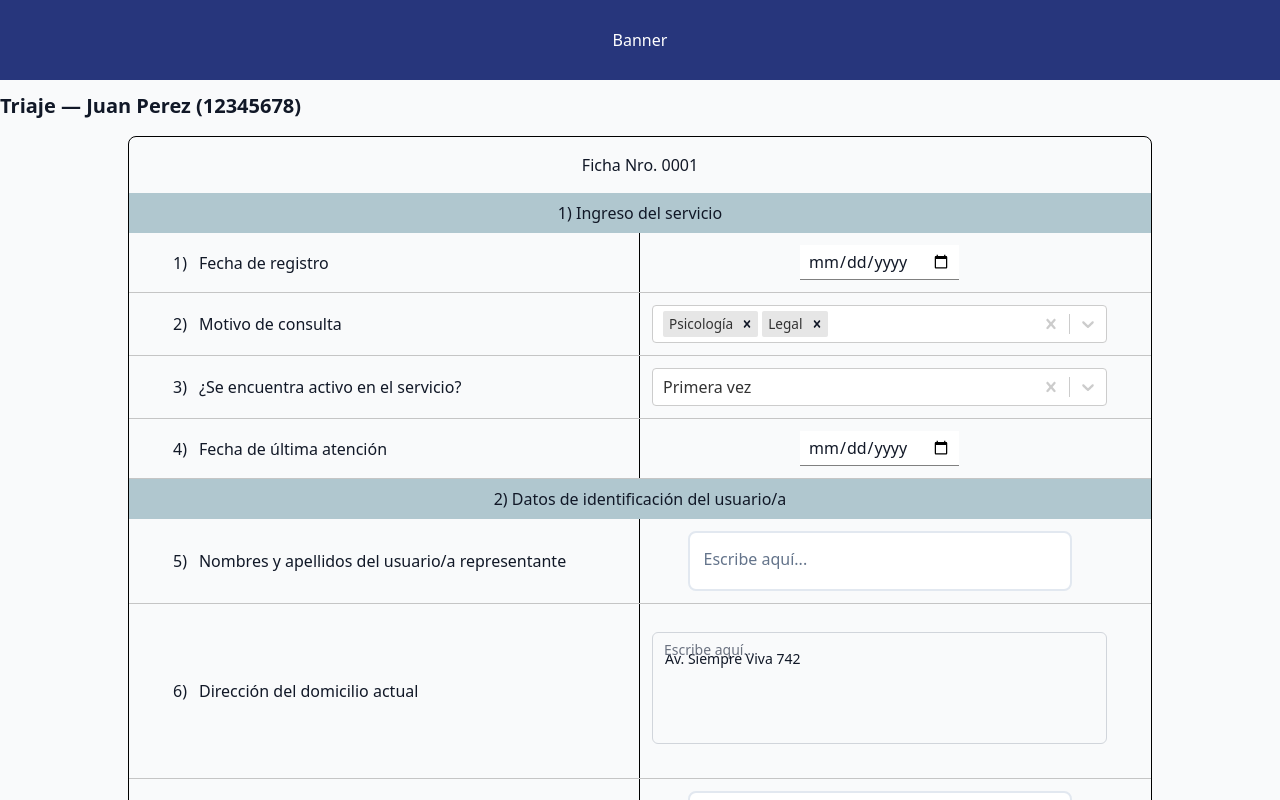
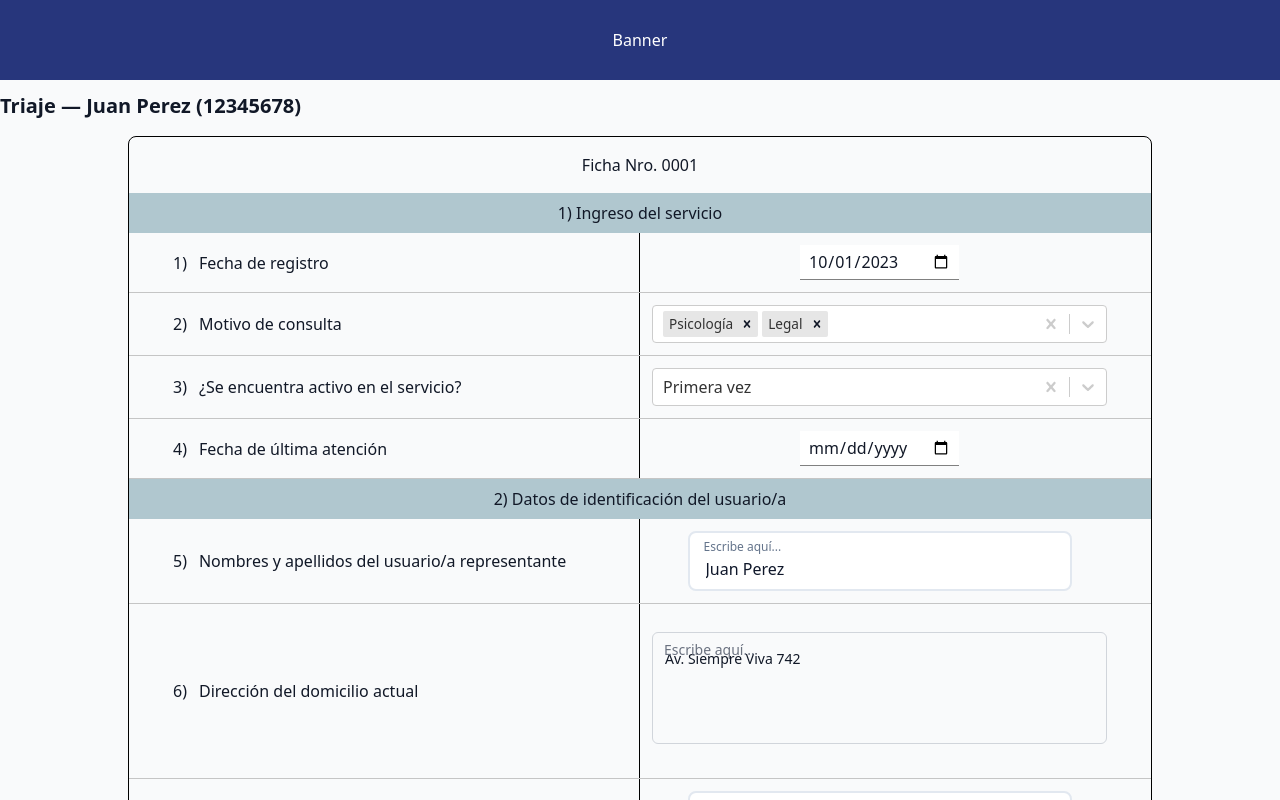
Before and after one commit to MateoRNV/HumanMobilityProject, a React (Vite) app: page /triaje/1 in a window 1280 px wide. Shown: the top 800 px of the page. Built offline with nearby package versions, Linux system fonts and the light colour scheme.

Commit message:
Date y Input de tipo numero y texto ahora presentan los datos recibidos

```diff
--- a/src/apis/users-api.js
+++ b/src/apis/users-api.js
@@ -33,7 +33,7 @@ export const users = [
           selections: [{ row: "dni_origen", column: "vigente" }],
           observations: "Tiene copia física y digital.",
         },
-        { fieldId: "fld-13", type: "number", value: 12345678 },
+        { fieldId: "fld-13", type: "text", value: 12345678 },
         { fieldId: "fld-14", type: "textarea", value: "" },
         { fieldId: "fld-15", type: "date", value: "1995-04-18" },
         { fieldId: "fld-16", type: "number", value: 28 },
@@ -54,8 +54,8 @@ export const users = [
         { fieldId: "fld-27", type: "select", value: "padre" },
 
         // Vulnerabilidades (algunos ejemplos marcados)
-        { fieldId: "fld-31", type: "checkbox", value: false },
-        { fieldId: "fld-32", type: "checkbox", value: false },
+        { fieldId: "fld-31", type: "checkbox", value: true },
+        { fieldId: "fld-32", type: "checkbox", value: true },
         { fieldId: "fld-36", type: "checkbox", value: false },
         { fieldId: "fld-37", type: "checkbox", value: false },
         // Discapacidad con detalle:
--- a/src/components/DateInput/DateInput.jsx
+++ b/src/components/DateInput/DateInput.jsx
@@ -1,7 +1,13 @@
 export const DateInput = (props) => {
-  const { id, label } = props;
+  const { id, label, value, onChange, required = false } = props;
 
   return (
-    <input id={`date-${id}`} type="date" />
+    <input
+      id={`date-${id}`}
+      type="date"
+      required={required}
+      value={value ?? ""}
+      onChange={onChange}
+    />
   );
 };
--- a/src/components/FloatingInput/FloatingInput.jsx
+++ b/src/components/FloatingInput/FloatingInput.jsx
@@ -7,6 +7,8 @@ export const FloatingInput = (props) => {
     inputFocusClass = "focus:border-blue-500",
     labelFocusClass = "peer-focus:text-blue-500",
     required = false,
+    value,
+    onChange,
   } = props;
 
   return (
@@ -17,6 +19,8 @@ export const FloatingInput = (props) => {
         className={`peer w-full px-4 pt-6 pb-2 text-slate-900 bg-white border-2 border-slate-200 rounded-lg ${inputFocusClass} focus:outline-none transition-colors duration-200 placeholder-transparent`}
         placeholder="Tu valor"
         required={required}
+        value={value ?? ""}
+        onChange={onChange}
       />
       <label
         htmlFor={id}
--- a/src/schema/triage.json
+++ b/src/schema/triage.json
@@ -150,7 +150,7 @@
           "id": "fld-13",
           "order": 13,
           "title": "Número de documento",
-          "type": "number"
+          "type": "text"
         },
         {
           "id": "fld-14",
```
